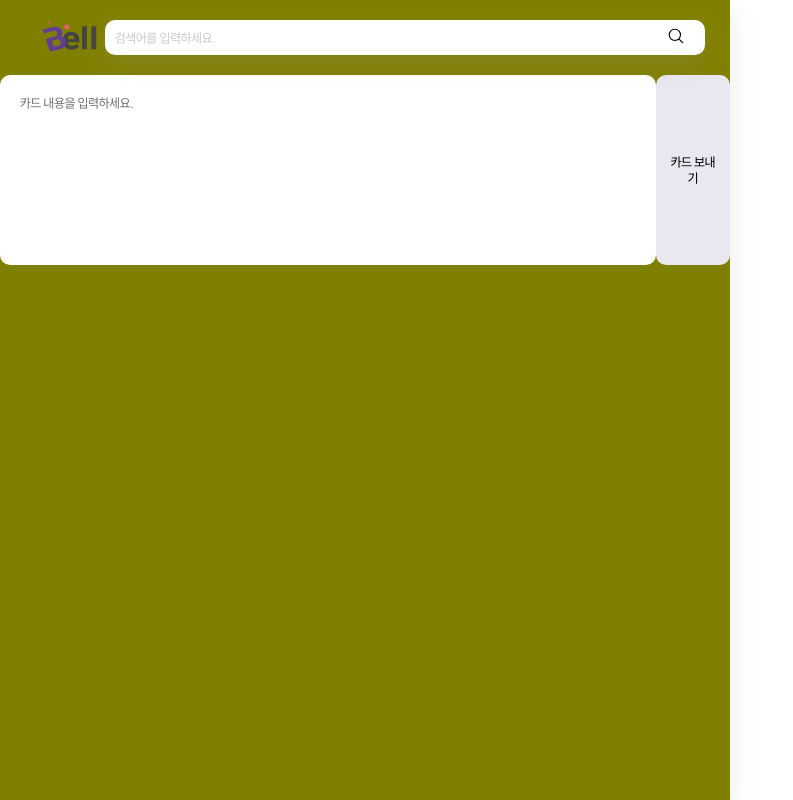
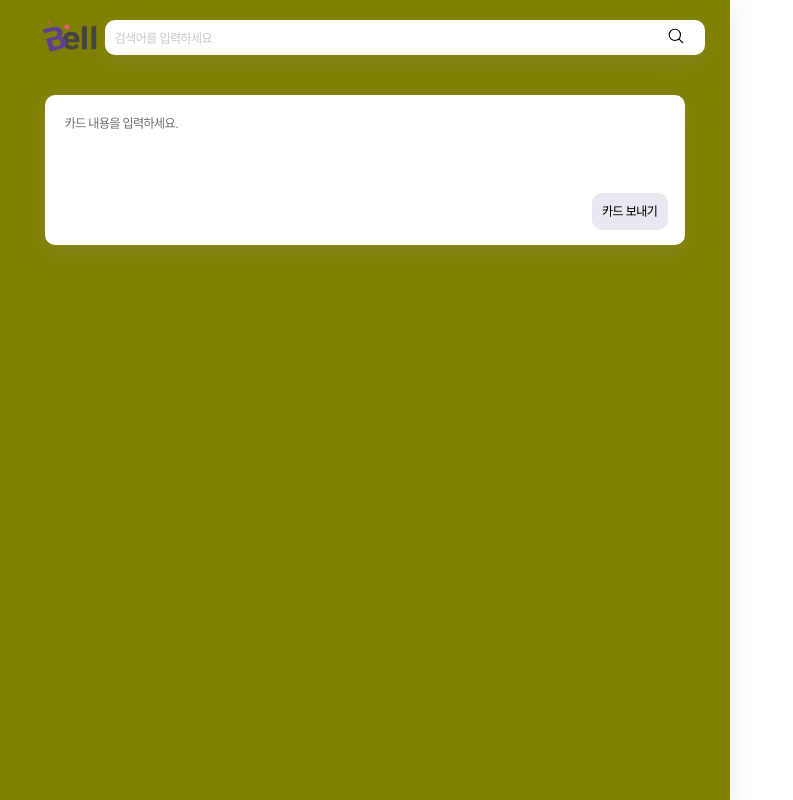
Before and after one commit to Project-Bell/Fe, a React (Create React App) app in the folder main/: page / in a window 1280 px wide. Shown: the whole page, without its empty margins (0-793 px from the left). Built offline with nearby package versions, Linux system fonts and the light colour scheme.

Commit message:
feat : 새로운 카드 생성 파일명 수정

```diff
--- a/main/src/components/CreateCardModule.css
+++ b/main/src/components/CreateCard.css
@@ -1,5 +1,9 @@
 form.create_card {
+    margin-top: 20px;
+
     display: flex;
+    justify-content: center;
+    position: relative;
 }
 
 form.create_card textarea {
@@ -7,8 +11,11 @@ form.create_card textarea {
     width: 640px;
     height: 150px;
 
+    box-shadow: 0 8px 24px 0 rgba(149, 157, 165, 0.2);
+
     border: none;
     border-radius: 10px;
+    box-sizing: border-box;
     resize: none;
     padding: 20px;
 }
@@ -20,5 +27,8 @@ form.create_card button {
     border-radius: 10px;
     background-color: #ebe7f1;
 
+    position: absolute;
+    right: 8.5%;
+    top: 65%;
     padding: 10.5px;
 }
--- a/main/src/components/CreateCard.jsx
+++ b/main/src/components/CreateCard.jsx
@@ -1,5 +1,5 @@
 import React from "react";
-import "./CreateCardModule.css";
+import "./CreateCard.css";
 
 export default function CreateCard() {
     return (
```
